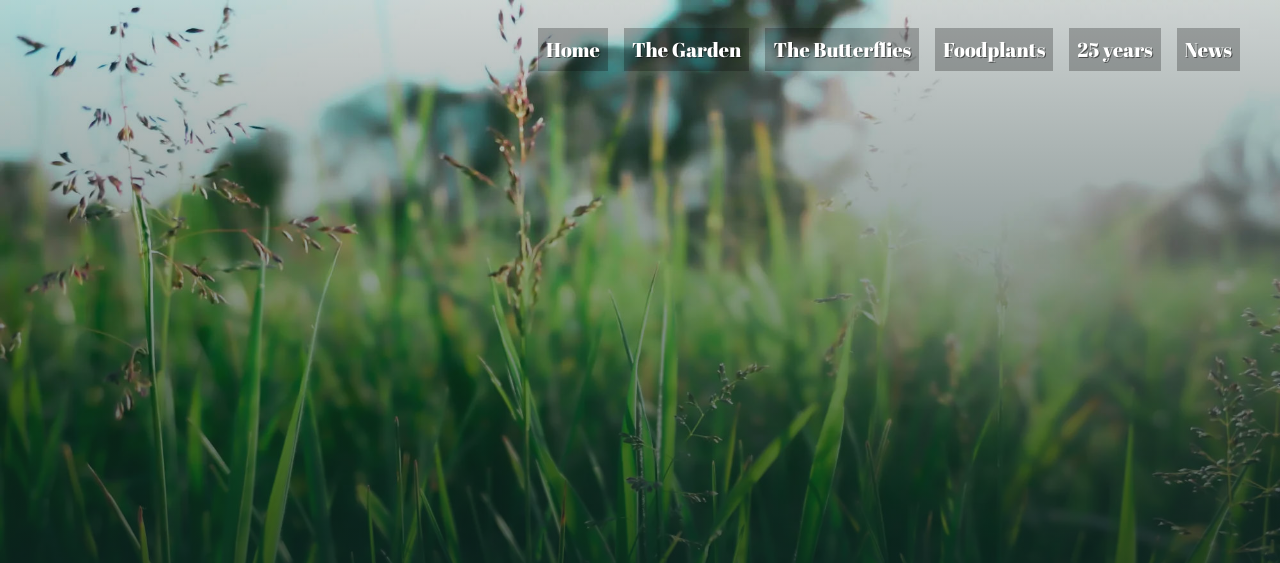
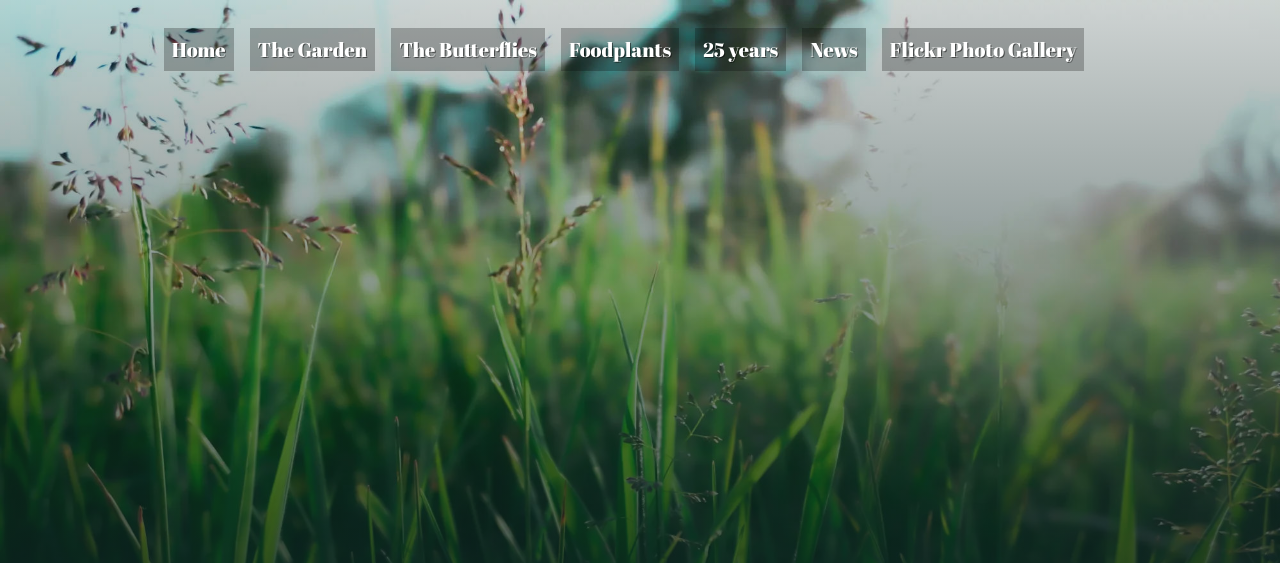
Before and after one commit to g105b/h4b, a PHP site: page /page/_header.html in a window 1280 px wide. Shown: the top 563 px of the page. Run offline with PHP 8.4, Linux system fonts and the light colour scheme; style sheets or scripts are compiled from the project's sources; some libraries are stand-ins or nearby versions.

Commit message:
feature: flickr link

```diff
--- a/page/_header.html
+++ b/page/_header.html
@@ -40,6 +40,9 @@
 			<li>
 				<a href="/news/">News</a>
 			</li>
+			<li>
+				<a href="https://www.flickr.com/photos/homeforbutterflies/" target="_blank">Flickr Photo Gallery</a>
+			</li>
 		</ul>
 	</nav>
 </header>
--- a/style/component/global-nav.scss
+++ b/style/component/global-nav.scss
@@ -11,7 +11,7 @@
 
 		@media(min-width: $break-small) {
 			margin-left: -2rem;
-			justify-content: flex-end;
+			justify-content: center;
 			width: 100%;
 			max-width: 78rem;
 		}
```
